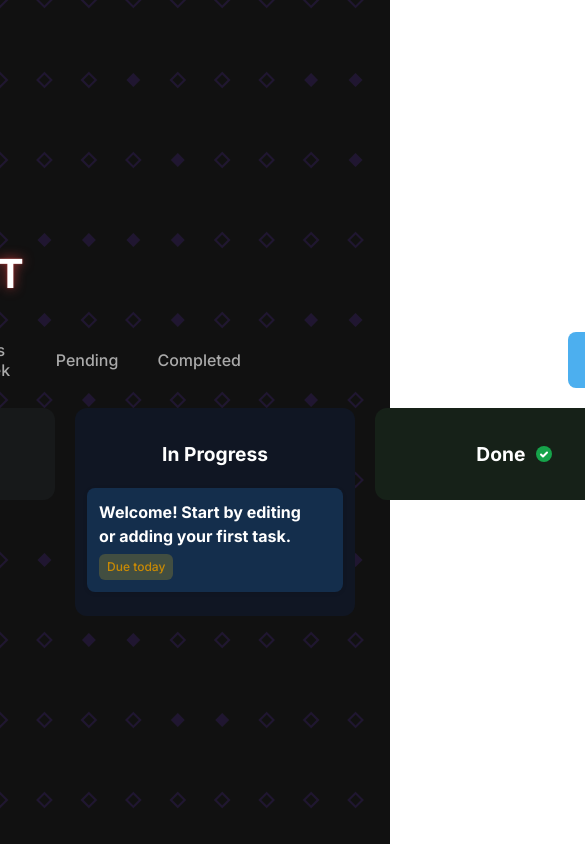
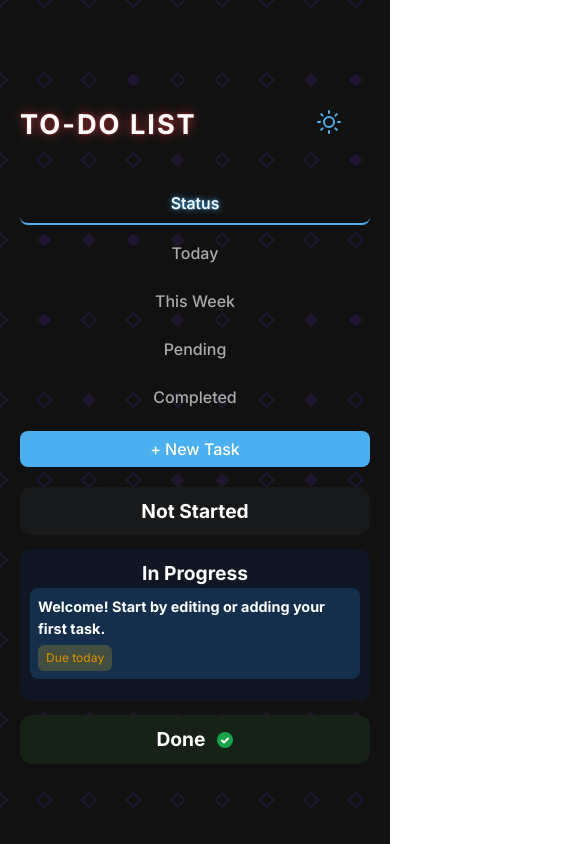
Before and after one commit to Tanish431/CC_FrontProj, a React (Vite) app: page / in a window 390 px wide. Shown: the top 844 px of the page, 585 px wide, since content can reach past the window. Built offline with nearby package versions, Linux system fonts and the light colour scheme; a web font is replaced by a local one.

Commit message:
Maybe Final

```diff
--- a/src/App.css
+++ b/src/App.css
@@ -45,6 +45,17 @@
   --delete: #dc2626;
   --edit: #2563eb;
   --shadow: 0 1px 4px rgba(0, 0, 0, 0.08);
+}
+
+* {
+  margin: 0;
+  padding: 0;
+  box-sizing: border-box;
+}
+
+html, body {
+  width: 100%;
+  overflow-x: hidden; /* Prevent horizontal scroll */
 }
 
 
@@ -114,6 +125,8 @@ body {
   display: flex;
   gap: 20px;
   align-items: flex-start;
+  flex-wrap: wrap;
+  justify-content: center;
 }
 
 .column {
@@ -126,6 +139,9 @@ body {
   display: flex;
   flex-direction: column;
   align-items: stretch;
+  flex: 1 1 200px;
+  max-width: 420px;
+  min-width: 250px;
 }
 
 .column h3{
@@ -434,43 +450,97 @@ body {
   text-shadow: 0 0 8px #f19880, 0 0 2px #f19880;
 }
 
-@media (max-width: 320px) {
-  .app {
-    padding: 8px;
-    max-width: 90vw;
-    min-width: 0;
+/* === Tablets === */
+@media (max-width: 900px) {
+  .board {
+    gap: 16px;
+    justify-content: center;
   }
+
+  .column {
+    flex: 1 1 45%;
+    max-width: 100%;
+  }
+
+  .task-card {
+    font-size: 0.95em;
+    padding: 10px;
+  }
+
+  .navbar {
+    flex-wrap: wrap;
+    justify-content: center;
+    gap: 10px;
+  }
+
+  .new-task-btn {
+    margin-left: 0;
+    margin-top: 8px;
+    width: auto;
+  }
+}
+
+/* === Mobiles === */
+@media (max-width: 600px) {
   .board {
     flex-direction: column;
-    gap: 15px;
+    gap: 14px;
     align-items: stretch;
   }
+
   .column {
-    min-width: 0;
-    width: 95%;
-    margin-bottom: 12px;
+    width: 100%;
+    max-width: 100%;
+    padding: 10px;
+  }
+
+  .navbar {
+    flex-direction: column;
+    gap: 8px;
+    align-items: stretch;
+  }
+
+  .tab {
+    width: 100%;
+    text-align: center;
+    padding: 10px;
+    font-size: 1em;
+  }
+
+  .new-task-btn {
+    width: 100%;
+    margin: 6px 0 0;
+  }
+
+  .task-card {
+    font-size: 0.9em;
     padding: 8px;
   }
-  .task-card {
-    width: 100%;
-    max-width: 100%;
-    font-size: 1em;
-    padding: 10px;
-  }
-  .navbar {
-    flex-wrap: wrap;
-    gap: 8px;
-    font-size: 0.95em;
-  }
-  .new-task-btn {
-    margin-left: 0;
-    width: 95%;
-    margin-top: 8px;
-  }
+
   .app-header .todo-heading {
-    font-size: 1.5em !important;
-    letter-spacing: 1px;
+    font-size: 1.7em !important;
     text-align: center;
   }
+}
 
+/* === Extra Small Screens === */
+@media (max-width: 380px) {
+  .column {
+    padding: 6px;
+  }
+
+  .task-card {
+    padding: 6px;
+    font-size: 0.85em;
+  }
+
+  .tab {
+    font-size: 0.9em;
+    padding: 8px;
+  }
+
+  .new-task-btn {
+    font-size: 0.9em;
+    padding: 8px;
+  }
 }
--- a/src/App.jsx
+++ b/src/App.jsx
@@ -408,15 +408,14 @@ function DeleteConfirmationModal({ isOpen, onClose, onConfirm, task }) {
 
 // Main App Component
 export default function App() {
+  // Add viewport meta tag for mobile responsiveness
   useEffect(() => {
     let meta = document.querySelector('meta[name="viewport"]');
     if (!meta) {
       meta = document.createElement('meta');
       meta.name = 'viewport';
-      meta.content = 'width=device-width, initial-scale=1.0, maximum-scale=1.0, user-scalable=no';
+      meta.content = 'width=device-width, initial-scale=1.0';
       document.head.appendChild(meta);
-    } else {
-      meta.content = 'width=device-width, initial-scale=1.0, maximum-scale=1.0, user-scalable=no';
     }
   }, []);
   const [activeTab, setActiveTab] = useState("status");
```
